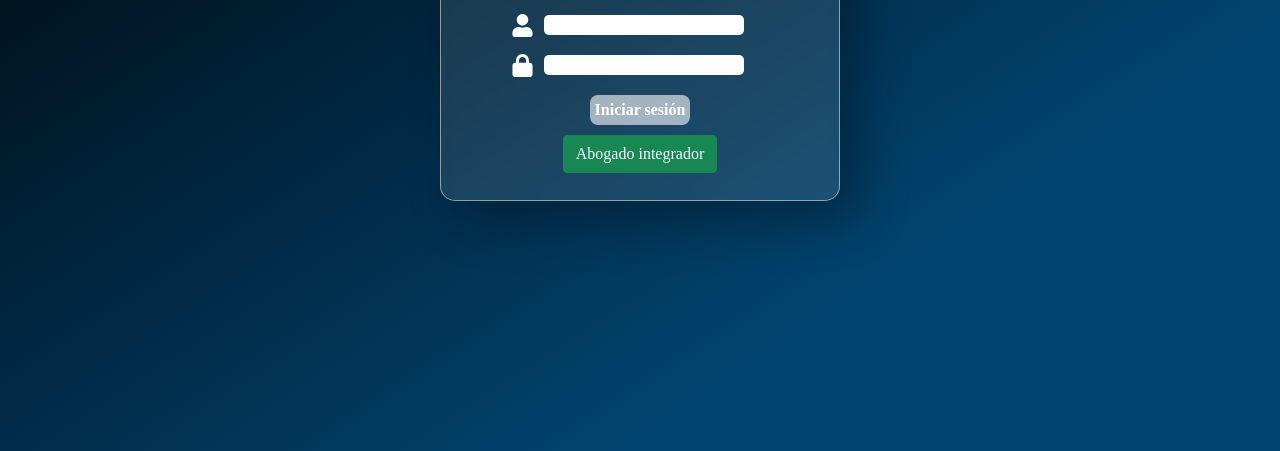
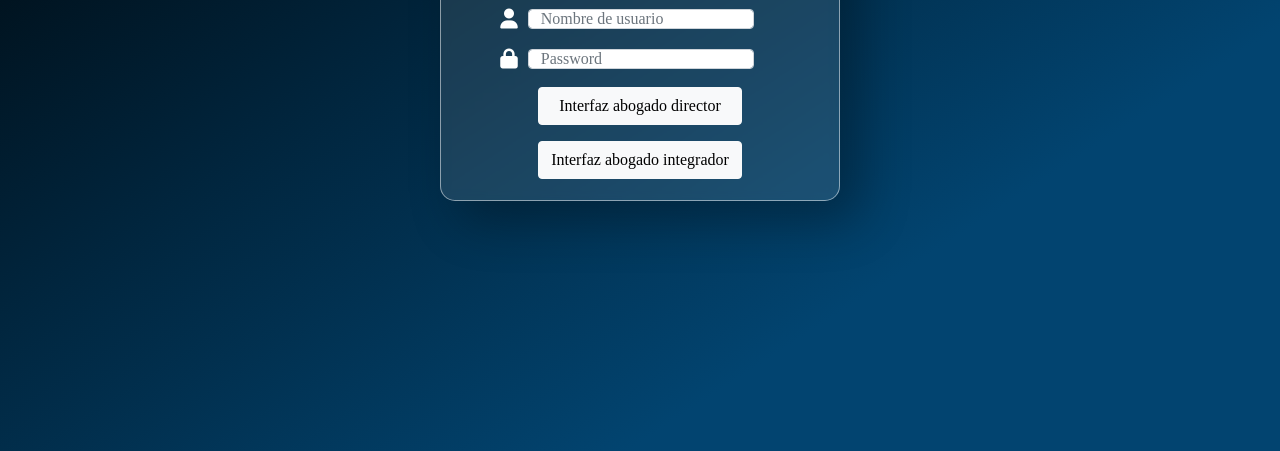
Before and after one commit to omar0402/MOAC_UI, a website: page dist/index.html in a window 1280 px wide. Shown: the part 349-800 px from the top of the page. Drawn offline with nearby package versions, Linux system fonts and the light colour scheme.

Commit message:
Corrected login style

```diff
--- a/dist/index.html
+++ b/dist/index.html
@@ -32,18 +32,19 @@
                 <form action="manager.html">
                     <div class="formInputs">
                         <div class="userNameContents">
-                            <svg xmlns="http://www.w3.org/2000/svg" viewBox="0 0 448 512"><!-- Font Awesome Pro 5.15.4 by @fontawesome - https://fontawesome.com License - https://fontawesome.com/license (Commercial License) --><path d="M224 256c70.7 0 128-57.3 128-128S294.7 0 224 0 96 57.3 96 128s57.3 128 128 128zm89.6 32h-16.7c-22.2 10.2-46.9 16-72.9 16s-50.6-5.8-72.9-16h-16.7C60.2 288 0 348.2 0 422.4V464c0 26.5 21.5 48 48 48h352c26.5 0 48-21.5 48-48v-41.6c0-74.2-60.2-134.4-134.4-134.4z"/></svg>
-                            <input type="text" id="userName" required>
+                            <i id="user" class="fa-solid fa-user"></i>
+                            <input type="text" class="form-control" id="userName" placeholder="Nombre de usuario" aria-label="First name" required>
                         </div>
                         <div class="passwordContents">
-                            <svg xmlns="http://www.w3.org/2000/svg" viewBox="0 0 448 512"><!--! Font Awesome Pro 6.0.0 by @fontawesome - https://fontawesome.com License - https://fontawesome.com/license (Commercial License) Copyright 2022 Fonticons, Inc. --><path d="M80 192V144C80 64.47 144.5 0 224 0C303.5 0 368 64.47 368 144V192H384C419.3 192 448 220.7 448 256V448C448 483.3 419.3 512 384 512H64C28.65 512 0 483.3 0 448V256C0 220.7 28.65 192 64 192H80zM144 192H304V144C304 99.82 268.2 64 224 64C179.8 64 144 99.82 144 144V192z"/></svg>
-                            <input type="password" id="password" required>
+                            <i id="lock" class="fa-solid fa-lock"></i>
+                            <input type="password" class="form-control" id="inputPassword2" placeholder="Password" required>
                         </div>
-                        <input type="submit" id="loginButton" value="Iniciar sesión">
-                        <!--<i class="fa-solid fa-user"></i>-->
+                        <button type="submit" class="btn btn-light mt-2">&nbsp Interfaz abogado director &nbsp</button>
+
                     </div>
                 </form>
-                <button class="btn btn-success" type="button"><a href="integrator.html" style="text-decoration: none; color: aliceblue;">Abogado integrador </a></button>
+                <button type="submit" class="btn btn-light mt-3" onclick="location.href='integrator.html'">Interfaz abogado integrador</button>
+
             </div>
         </div>
     </div>
--- a/dist/static/styles/index.css
+++ b/dist/static/styles/index.css
@@ -26,6 +26,15 @@ body{
 }
 
 /*-- INIT Id's --*/
+
+#inputPassword2{
+    height: 20px;
+}
+
+#lock{
+    font-size: 20px;
+    color: #fff;
+}
 
 #loginButton{
     height: 30px;
@@ -65,17 +74,15 @@ body{
     border-radius: 75px;
 }
 
+#user{
+    font-size: 20px;
+    color: #fff;
+}
+
 #userName{
     height: 20px;
-    border-radius: 5px;
-    border: #fff;
 }
 
-#password{
-    height: 20px;
-    border-radius: 5px;
-    border: #fff;
-}
 /* -- INIT Classes -- */
 .loginContainer div{
     box-sizing: border-box;
--- a/package.json
+++ b/package.json
@@ -1,6 +1,6 @@
 {
   "name": "MOAC_UI",
-  "version": "1.0.9",
+  "version": "1.1.0",
   "description": "",
   "main": "index.js",
   "scripts": {
```
Also changed, not shown: dist/procedureDiagram.html (+1 -1 lines).
